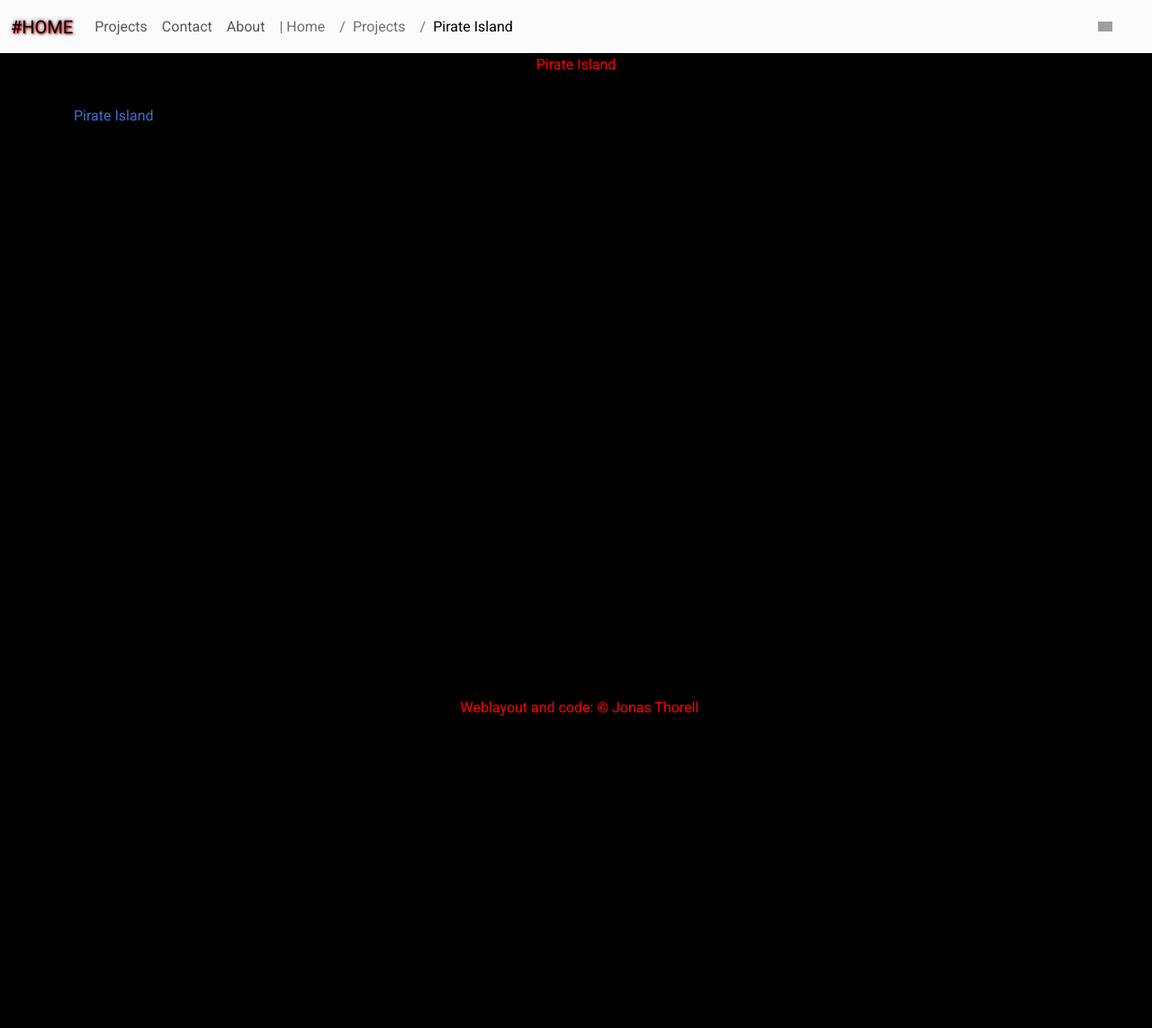
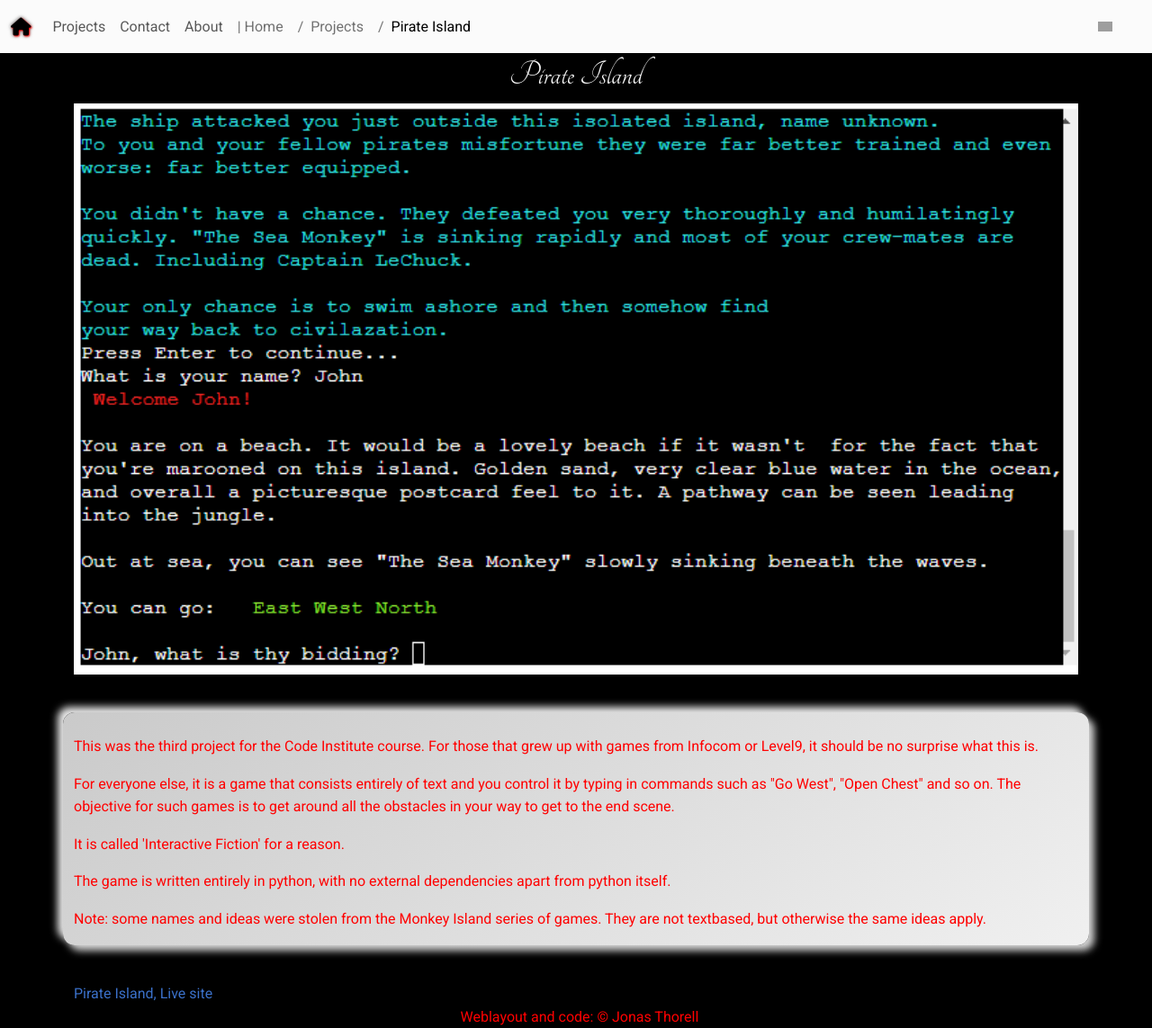
Before and after one commit to jonthorell/portfolio, a Django app: page /pirate_island in a window 1280 px wide. Shown: the whole page at 90% size. Before the commit the page ends 796 px from the top, so only its background shows below. Run offline with Django 4.2, Linux system fonts and the light colour scheme; some libraries are stand-ins or nearby versions; grey boxes are pictures that could not be loaded.

Commit message:
Add: pirate island page finished

```diff
--- a/core/templates/core/pirate_island.html
+++ b/core/templates/core/pirate_island.html
@@ -7,10 +7,29 @@
 <div class="container container-bottom">
     <div class="row core-divs">
         <div class="col-md text-center">
-            <p>Pirate Island</p>
+            <h1>Pirate Island</h1>
         </div>
-        <p></p>
-        <a href="https://pirate-island.herokuapp.com/" target="_blank">Pirate Island</a>
+        <img src="{% static 'images/pirate_island.png' %}" class="d-block w-100" alt="Pirate Island" />
+        <p>&nbsp;</p>
+        <div id="bg-image">
+            <p>
+                <br />This was the third project for the Code Institute course. For those that grew up with games from Infocom or Level9,
+                it should be no surprise what this is.
+            </p>
+            <p>For everyone else, it is a game that consists entirely of text and you control it by typing in commands such as "Go West",
+            "Open Chest" and so on. The objective for such games is to get around all the obstacles in your way to get to the end scene.</p>
+            <p>It is called 'Interactive Fiction' for a reason.</p>
+            <p>
+                The game is written entirely in python, with no external dependencies apart from python itself.
+
+            <p>
+                Note: some names and ideas were stolen from the Monkey Island series of games. They are not textbased, but otherwise
+                the same ideas apply.
+            </p>
+
+        </div>
+        <p>&nbsp;</p>
+        <a href="https://pirate-island.herokuapp.com/" target="_blank">Pirate Island, Live site</a>
         <br>
     </div>
 </div>
--- a/core/templates/core/projects.html
+++ b/core/templates/core/projects.html
@@ -7,7 +7,7 @@
 <div class="container container-bottom">
     <div class="row core-divs">
         <div class="col-md text-center">
-            <p>Projects</p>
+            <h1>Projects</h1>
             <p>The projects I've developed, some better than others. You will notice a theme here...the projects
             reflects my interests (apart from the IT stuff that is), science fiction, books, music, quizzes, and
             retro computers.
--- a/templates/includes/header.html
+++ b/templates/includes/header.html
@@ -28,7 +28,7 @@
                 <!-- Navbar brand -->
                 {% endcomment %}
                 <a class="navbar-brand mt-2 mt-lg-0" href="/" id="logo">
-                    &#x23;Home
+                    <i class="fa-solid fa-house"></i>
                 </a>
                 {% comment %}
                 <!-- Left links -->
```
